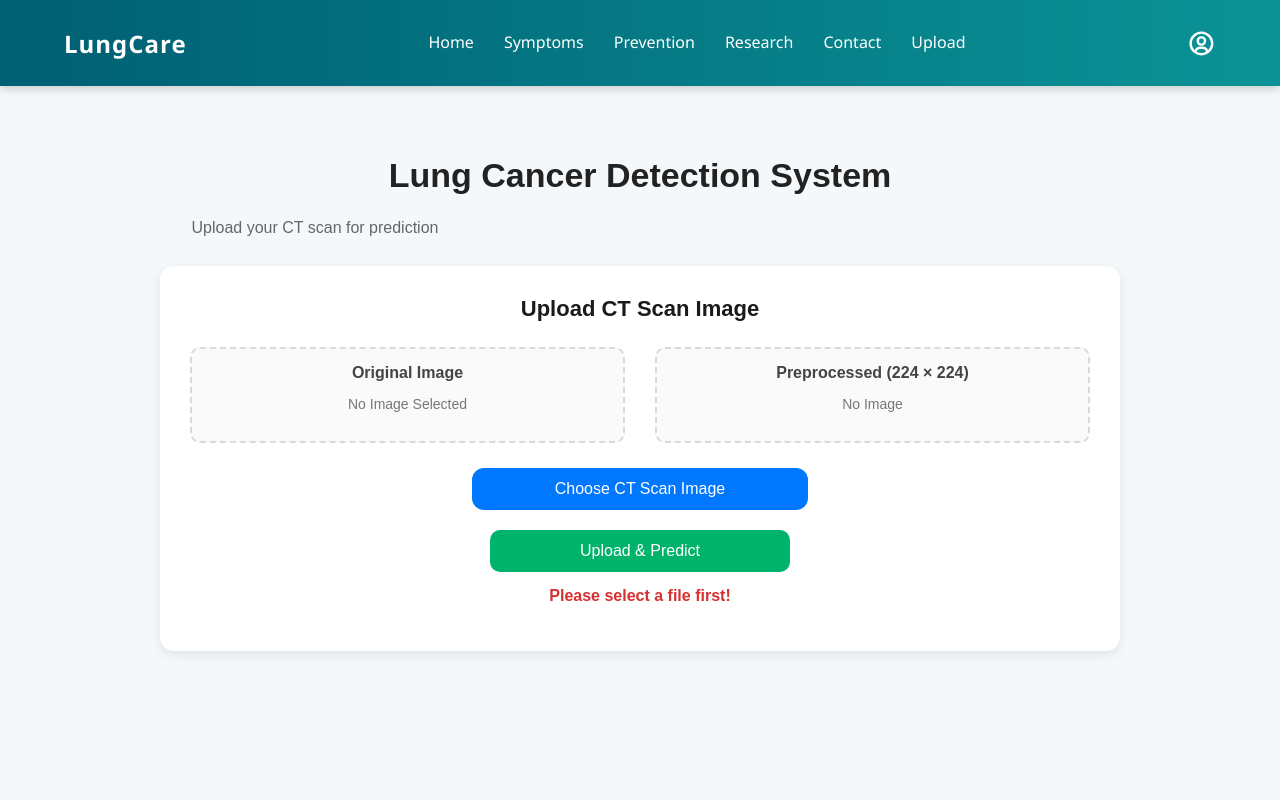
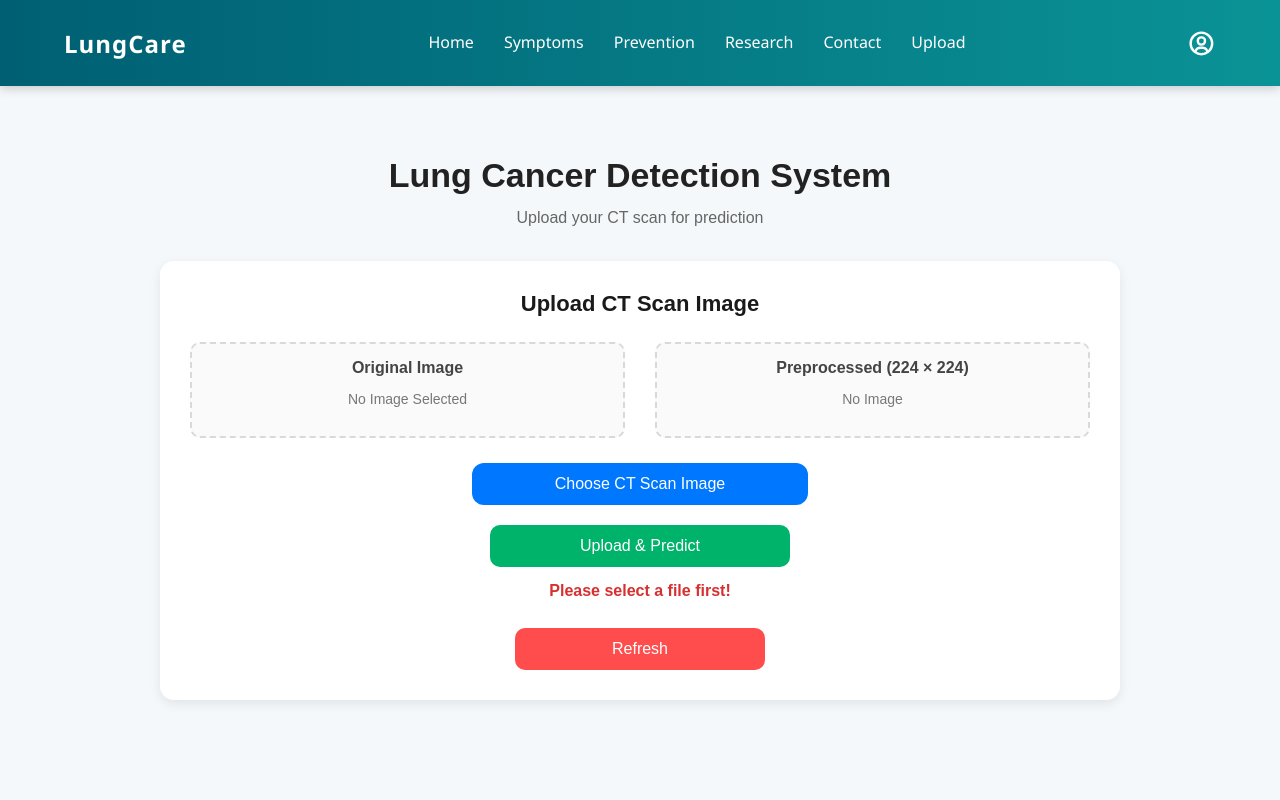
Before and after one commit to PranavChandam/Lung_Cancer_Detection, a React (Vite) app in the folder Frontend/my-app/: page /upload in a window 1280 px wide. Both pictures are taken after a click on the button "Upload & Predict". Shown: the top 800 px of the page. Built offline with nearby package versions, Linux system fonts and the light colour scheme.

Commit message:
Update Upload Page UI

```diff
--- a/Frontend/my-app/src/Components/Upload/Upload.css
+++ b/Frontend/my-app/src/Components/Upload/Upload.css
@@ -19,8 +19,11 @@
 .subtitle {
   font-size: 16px;
   color: #666;
-  margin-bottom: 25px;
+  text-align: center;
+  width: 100%;
+  padding-bottom: 30px;   /* ⭐ Actual spacing */
 }
+
 
 /* ============================
    CARD CONTAINER
@@ -44,7 +47,7 @@
 }
 
 /* ============================
-   IMAGE DISPLAY (Original + Preprocessed)
+   IMAGE DISPLAY
 ============================ */
 .image-row {
   display: flex;
@@ -52,14 +55,8 @@
   align-items: flex-start;
   gap: 30px;
   margin-bottom: 25px;
-  flex-wrap: nowrap;        /* forces side-by-side */
+  flex-wrap: nowrap;
 }
-
-.img-box {
-  width: 45%;
-  min-width: 280px;
-}
-
 
 .img-box {
   width: 48%;
@@ -228,3 +225,30 @@
     width: 100%;
   }
 }
+
+/* ============================
+   ⭐ REFRESH BUTTON (new)
+============================ */
+.refresh-btn {
+  margin-top: 12px;
+  padding: 12px 18px;
+  background: #ff4d4d;
+  color: #fff;
+  border: none;
+  border-radius: 10px;
+  cursor: pointer;
+  width: 50%;
+  max-width: 250px;
+  font-size: 16px;
+  transition: 0.25s;
+}
+
+.refresh-btn:hover {
+  background: #e04343;
+}
+.subtitle {
+  display: block !important;
+  margin: 0 auto !important;
+  text-align: center !important;
+  width: fit-content !important;
+}
--- a/Frontend/my-app/src/Components/Upload/Upload.jsx
+++ b/Frontend/my-app/src/Components/Upload/Upload.jsx
@@ -68,25 +68,25 @@ function Upload() {
     try {
       setLoading(true);
 
+      const token = localStorage.getItem("token");
+
       const res = await fetch("http://localhost:3000/api/predict", {
         method: "POST",
+        headers: {
+          Authorization: `Bearer ${token}`,
+        },
         body: formData,
       });
 
       const data = await res.json();
       setLoading(false);
 
-      if (data.error) {
-        setMessage(data.error);
+      if (!res.ok) {
+        setMessage(data.error || "Prediction failed");
         return;
       }
 
-      // Save to localStorage
-      localStorage.setItem("modelResults", JSON.stringify(data));
-
-      // Redirect to result page
       window.location.href = "/result";
-
     } catch (err) {
       console.error(err);
       setMessage("Something went wrong!");
@@ -97,14 +97,15 @@ function Upload() {
   return (
     <div className="upload-page">
       <h1 className="main-title">Lung Cancer Detection System</h1>
-      <p className="subtitle">Upload your CT scan for prediction</p>
+      <p className="subtitle" style={{ textAlign: "center" }}>
+        Upload your CT scan for prediction
+      </p>
 
       <div className="upload-card">
         <h2>Upload CT Scan Image</h2>
 
         {/* Original + Preprocessed */}
         <div className="image-row">
-
           <div className="img-box">
             <h4>Original Image</h4>
             {file ? (
@@ -129,7 +130,12 @@ function Upload() {
         {/* Select File */}
         <label className="file-label">
           {file ? file.name : "Choose CT Scan Image"}
-          <input type="file" accept="image/*" className="file-input" onChange={handleFileChange} />
+          <input
+            type="file"
+            accept="image/*"
+            className="file-input"
+            onChange={handleFileChange}
+          />
         </label>
 
         {/* Upload Button */}
@@ -137,7 +143,18 @@ function Upload() {
           {loading ? "Processing..." : "Upload & Predict"}
         </button>
 
+        {/* Error Message */}
         {message && <p className="upload-message">{message}</p>}
+
+        {/* Refresh Button (visible only when error exists) */}
+        {message && (
+          <button
+            className="refresh-btn"
+            onClick={() => window.location.reload()}
+          >
+            Refresh
+          </button>
+        )}
       </div>
     </div>
   );
```
